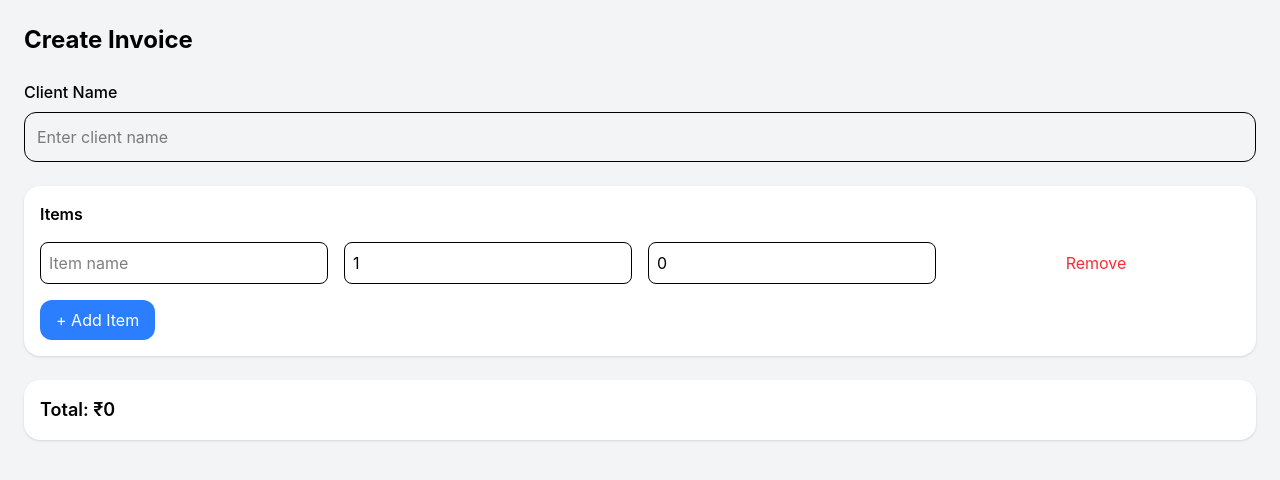
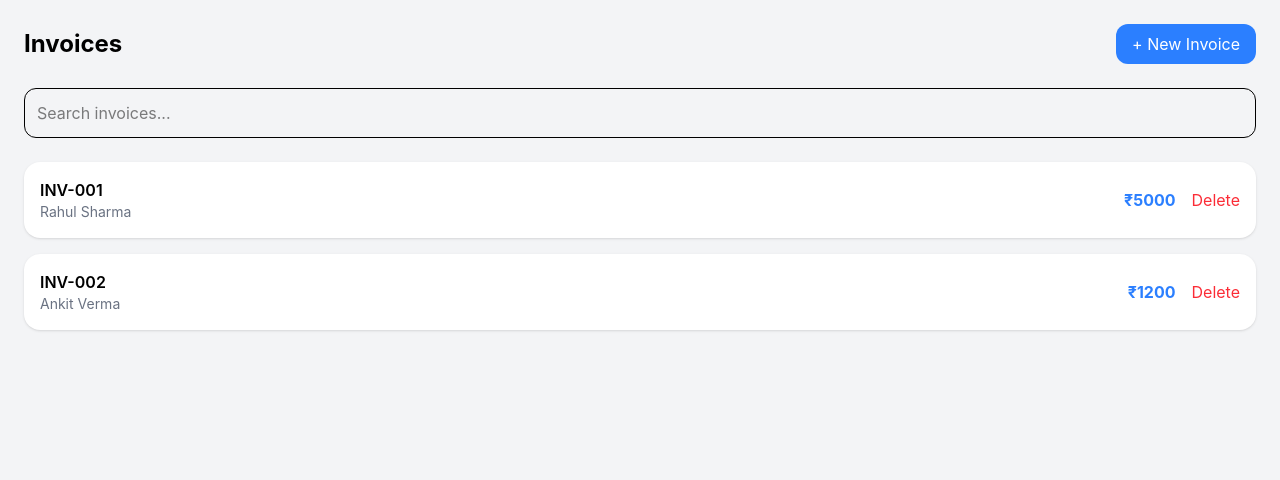
Before and after one commit to AdamyaMehta07/InvoiceForge, a React (Vite) app: page / in a window 1280 px wide. Shown: the top 480 px of the page. Built offline with nearby package versions, Linux system fonts and the light colour scheme.

Commit message:
add routing between dashboard and create invoice page

```diff
--- a/package.json
+++ b/package.json
@@ -13,6 +13,7 @@
     "@tailwindcss/vite": "^4.2.2",
     "react": "^19.2.4",
     "react-dom": "^19.2.4",
+    "react-router-dom": "^7.14.0",
     "tailwindcss": "^4.2.2"
   },
   "devDependencies": {
--- a/src/App.jsx
+++ b/src/App.jsx
@@ -1,11 +1,21 @@
 import React from 'react'
 import Dashboard from './pages/Dashboard'
 import CreateInvoice from './pages/CreateInvoice'
+import { BrowserRouter, Route, Routes } from 'react-router-dom'
 
 const App = () => {
   return (
+    <BrowserRouter>
+    <Routes>
+      <Route path="/" element={<Dashboard/>}/>
+      <Route path='/create' element={<CreateInvoice/>} />
 
-    <CreateInvoice/>
+
+
+    </Routes>
+
+    </BrowserRouter>
+
   )
 }
 
--- a/src/pages/CreateInvoice.jsx
+++ b/src/pages/CreateInvoice.jsx
@@ -1,4 +1,5 @@
 import React, { useState } from "react";
+import { useNavigate } from "react-router-dom";
 
 const CreateInvoice = () => {
   const [client, setClient] = useState("");
@@ -29,9 +30,17 @@ const CreateInvoice = () => {
     (acc, item) => acc + item.quantity * item.price,
     0
   );
+  const navigate = useNavigate();
 
   return (
+
     <div className="min-h-screen bg-gray-100 p-6">
+    <button
+        onClick={() => navigate("/")}
+        className="mb-4 text-blue-500"
+        >
+        ← Back
+    </button>
 
       <h1 className="text-2xl font-bold mb-6">Create Invoice</h1>
 
--- a/src/pages/Dashboard.jsx
+++ b/src/pages/Dashboard.jsx
@@ -1,20 +1,14 @@
 import React, { useState } from "react";
+import { useNavigate } from "react-router-dom";
 
 const Dashboard = () => {
+  const navigate = useNavigate();
+
   const [invoices, setInvoices] = useState([
-    {
-      id: "INV-001",
-      client: "Rahul Sharma",
-      amount: 5000,
-    },
-    {
-      id: "INV-002",
-      client: "Ankit Verma",
-      amount: 1200,
-    },
+    { id: "INV-001", client: "Rahul Sharma", amount: 5000 },
+    { id: "INV-002", client: "Ankit Verma", amount: 1200 },
   ]);
 
-  // Delete Function
   const handleDelete = (id) => {
     const filteredInvoices = invoices.filter(
       (invoice) => invoice.id !== id
@@ -28,19 +22,22 @@ const Dashboard = () => {
       {/* Header */}
       <div className="flex justify-between items-center mb-6">
         <h1 className="text-2xl font-bold">Invoices</h1>
-        <button className="bg-blue-500 text-white px-4 py-2 rounded-xl hover:bg-blue-600">
+        <button
+          onClick={() => navigate("/create")}
+          className="bg-blue-500 text-white px-4 py-2 rounded-xl hover:bg-blue-600"
+        >
           + New Invoice
         </button>
       </div>
 
-      {/* Search Bar */}
+      {/* Search */}
       <input
         type="text"
         placeholder="Search invoices..."
         className="w-full p-3 mb-6 rounded-xl border focus:outline-none focus:ring-2 focus:ring-blue-400"
       />
 
-      {/* Invoice List */}
+      {/* List */}
       <div className="space-y-4">
         {invoices.length === 0 ? (
           <div className="bg-white rounded-2xl shadow p-4 text-gray-500">
@@ -52,13 +49,11 @@ const Dashboard = () => {
               key={invoice.id}
               className="bg-white rounded-2xl shadow p-4 flex justify-between items-center"
             >
-              {/* Left Side */}
               <div>
                 <p className="font-semibold">{invoice.id}</p>
                 <p className="text-gray-500 text-sm">{invoice.client}</p>
               </div>
 
-              {/* Right Side */}
               <div className="flex items-center gap-4">
                 <p className="font-bold text-blue-500">
                   ₹{invoice.amount}
@@ -66,7 +61,7 @@ const Dashboard = () => {
 
                 <button
                   onClick={() => handleDelete(invoice.id)}
-                  className="text-red-500 hover:text-red-700 font-medium"
+                  className="text-red-500 hover:text-red-700"
                 >
                   Delete
                 </button>
```
Also changed, not shown: 1 other file (tests, documents, lock files or other folders).
